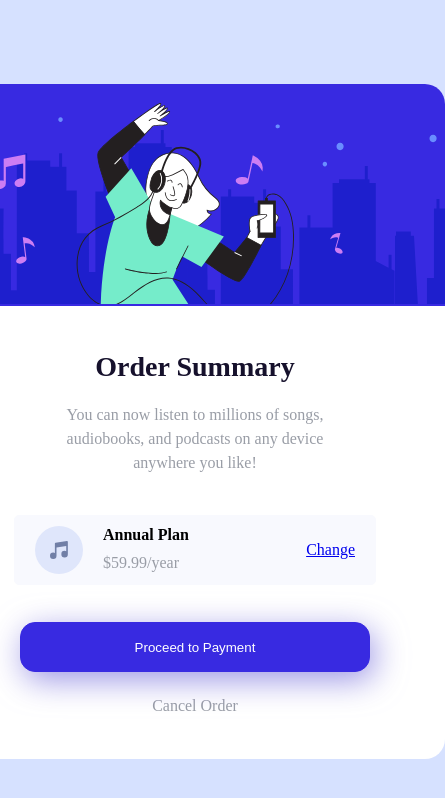
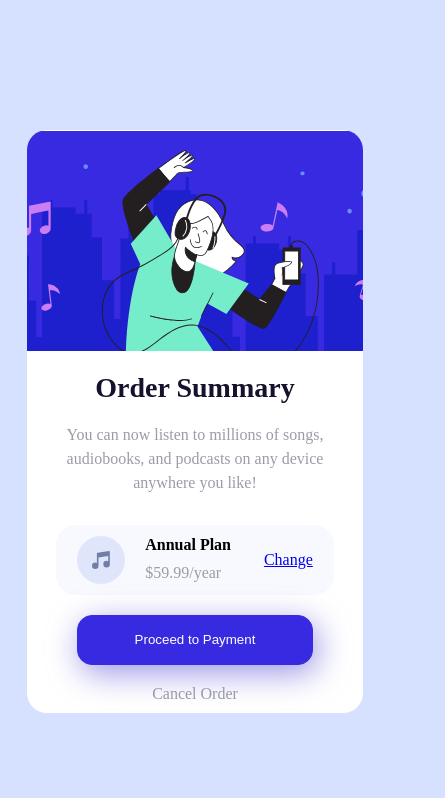
Before and after one commit to Eswact/frontend-mentor-challange-order-summary, a plain HTML site: page index.html in a window 390 px wide. Shown: the whole page, 445 px wide, since content can reach past the window. Drawn offline with Linux system fonts and the light colour scheme.

Commit message:
mobile-fix

```diff
--- a/style.css
+++ b/style.css
@@ -121,3 +121,35 @@ button:hover {
 #pp2 {
     color: #999DA6;
 }
+
+@media screen and (max-width: 520px){
+    #box {
+        height: auto;
+        width: 90%;
+        padding-bottom: 10px;
+    }
+
+    #fb{
+        background-position: center;
+        background-repeat: no-repeat;
+    }
+
+    #bas{
+        margin-top: 20px;
+    }
+
+    #p1{
+        margin: 10px 20px;
+    }
+
+    #sb{
+        width: 70%;
+        margin-top: 30px;
+        border-radius: 20px;
+    }
+
+    #but{
+        width: 70%;
+        margin: 20px 15%;
+    }
+}
```
